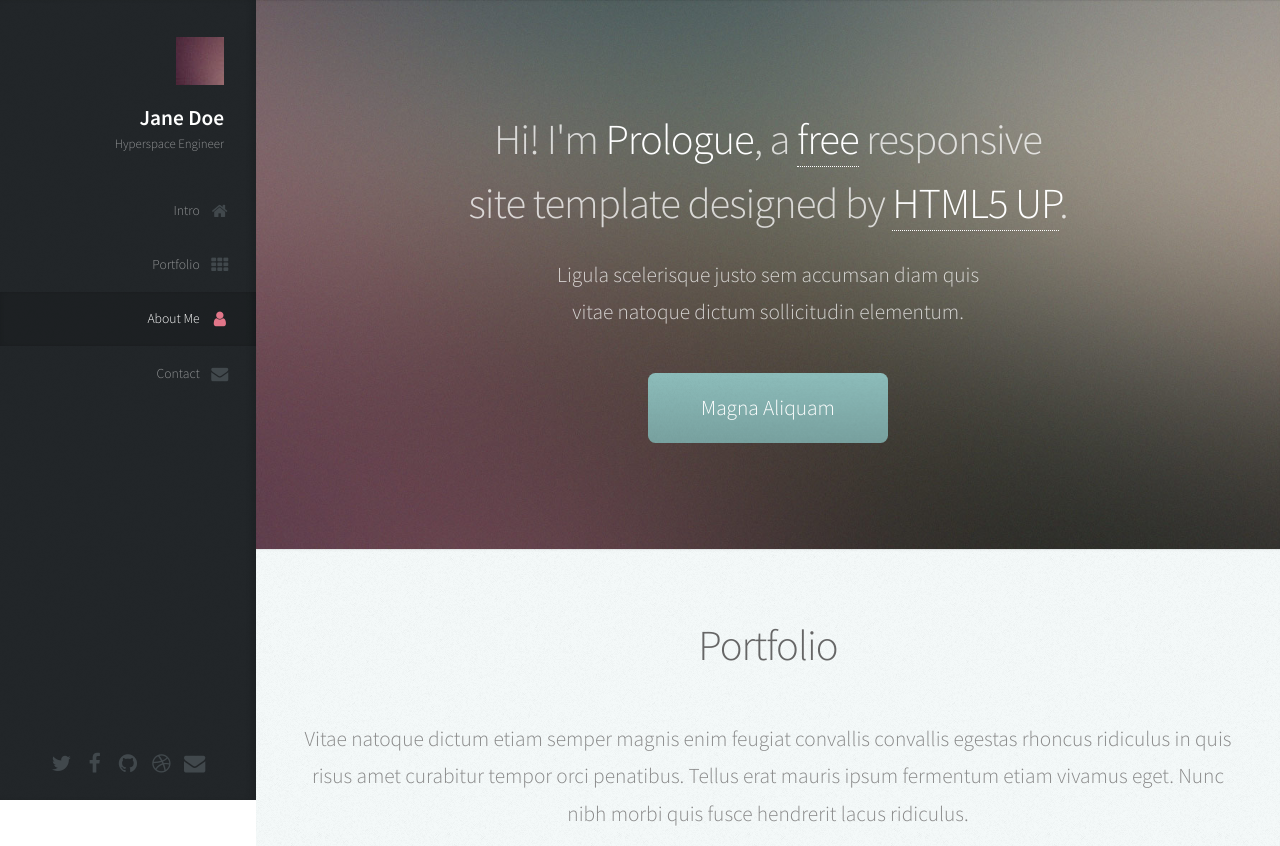
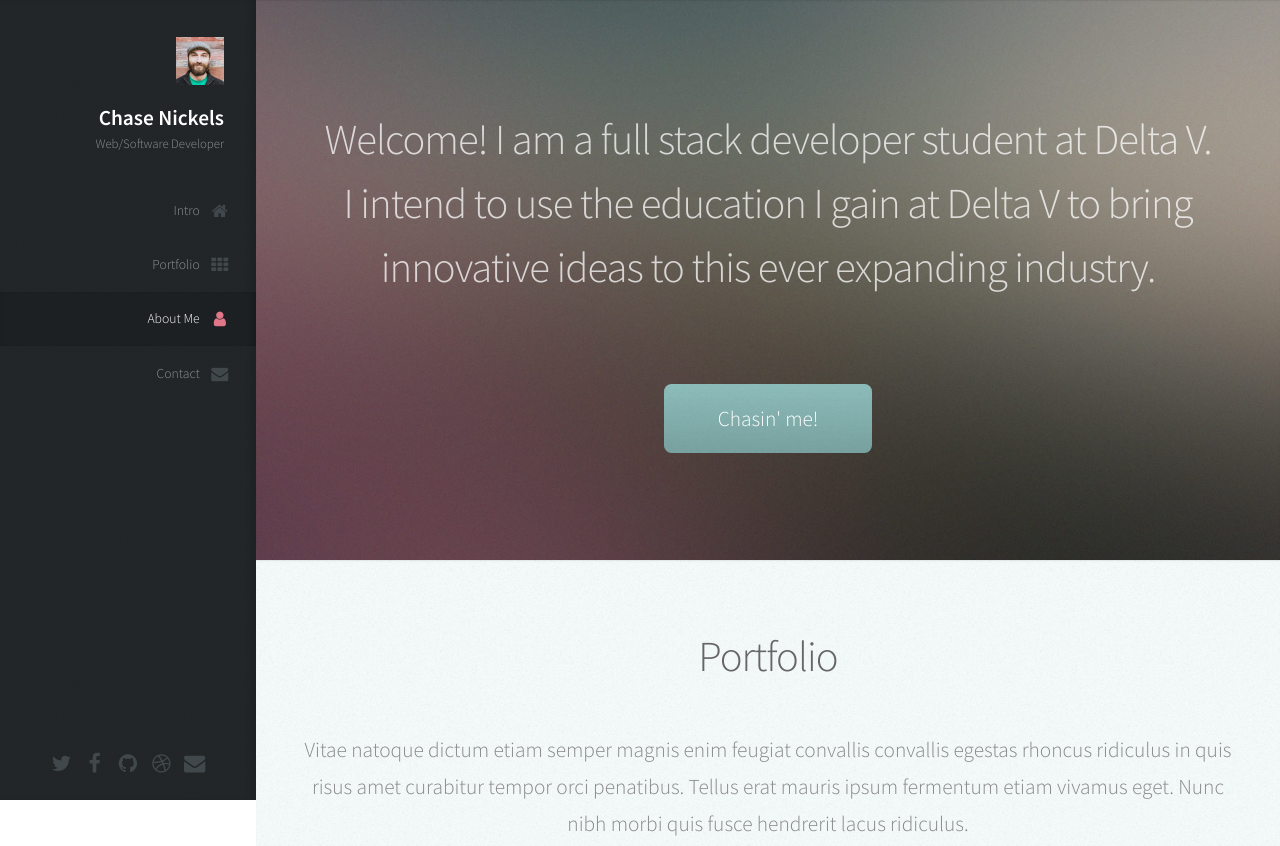
Before and after one commit to cnickels21/portfolio, a plain HTML site: page index.html in a window 1280 px wide. Shown: the top 846 px of the page. Drawn offline with Linux system fonts and the light colour scheme.

Commit message:
intro updated

```diff
--- a/index.html
+++ b/index.html
@@ -26,9 +26,9 @@
 
 			<!-- Logo -->
 			<div id="logo">
-				<span class="image avatar48"><img src="images/avatar.jpg" alt="" /></span>
-				<h1 id="title">Jane Doe</h1>
-				<p>Hyperspace Engineer</p>
+				<span class="image avatar48"><img src="images/smallMe.jpg" alt="" /></span>
+				<h1 id="title">Chase Nickels</h1>
+				<p>Web/Software Developer</p>
 			</div>
 
 			<!-- Nav -->
@@ -66,15 +66,13 @@
 			<div class="container">
 
 				<header>
-					<h2 class="alt">Hi! I'm <strong>Prologue</strong>, a <a href="http://html5up.net/license">free</a>
-						responsive<br />
-						site template designed by <a href="http://html5up.net">HTML5 UP</a>.</h2>
-					<p>Ligula scelerisque justo sem accumsan diam quis<br />
-						vitae natoque dictum sollicitudin elementum.</p>
+					<h2 class="alt">Welcome! I am a full stack developer student at Delta V.
+					<p>I intend to use the education I gain at Delta V to bring<br />
+						innovative ideas to this ever expanding industry.</p>
 				</header>
 
 				<footer>
-					<a href="#portfolio" class="button scrolly">Magna Aliquam</a>
+					<a href="#portfolio" class="button scrolly">Chasin' me!</a>
 				</footer>
 
 			</div>
```
Also changed, not shown: images/smallMe.jpg (added), 1 other file.
